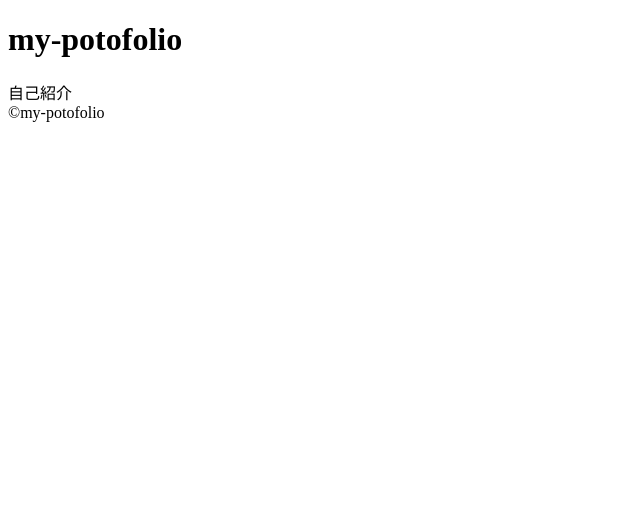
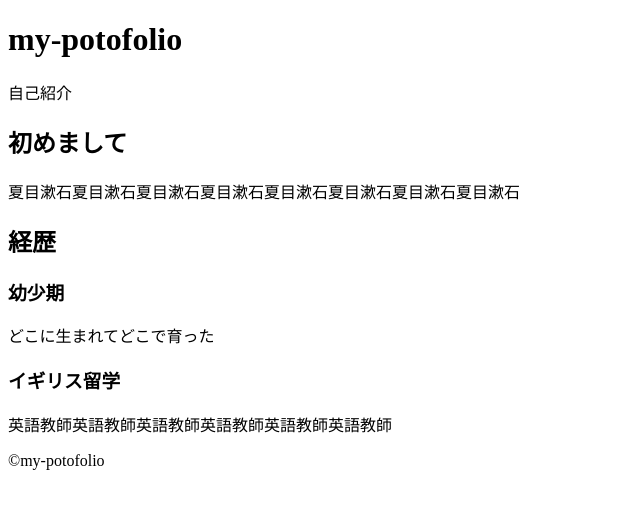
Before and after one commit to RinyuDrvo/nuxt_portfolio, a Nuxt app: page /about in a window 1280 px wide. Shown: the top 508 px of the page, without its empty margins (0-640 px from the left). Built offline with nearby package versions, Linux system fonts and the light colour scheme.

Commit message:
make about page

```diff
--- /dev/null
+++ b/pages/about/index.vue
@@ -0,0 +1,19 @@
+<template>
+  <div class="page-about">
+    <section class="about">
+      <h2>初めまして</h2>
+      <div class="article-body">
+        <p>夏目漱石夏目漱石夏目漱石夏目漱石夏目漱石夏目漱石夏目漱石夏目漱石</p>
+      </div>
+    </section>
+    <section class="history">
+      <h2>経歴</h2>
+      <div class="article-body">
+        <h3>幼少期</h3>
+        <p>どこに生まれてどこで育った</p>
+        <h3>イギリス留学</h3>
+        <p>英語教師英語教師英語教師英語教師英語教師英語教師</p>
+      </div>
+    </section>
+  </div>
+</template>
```
